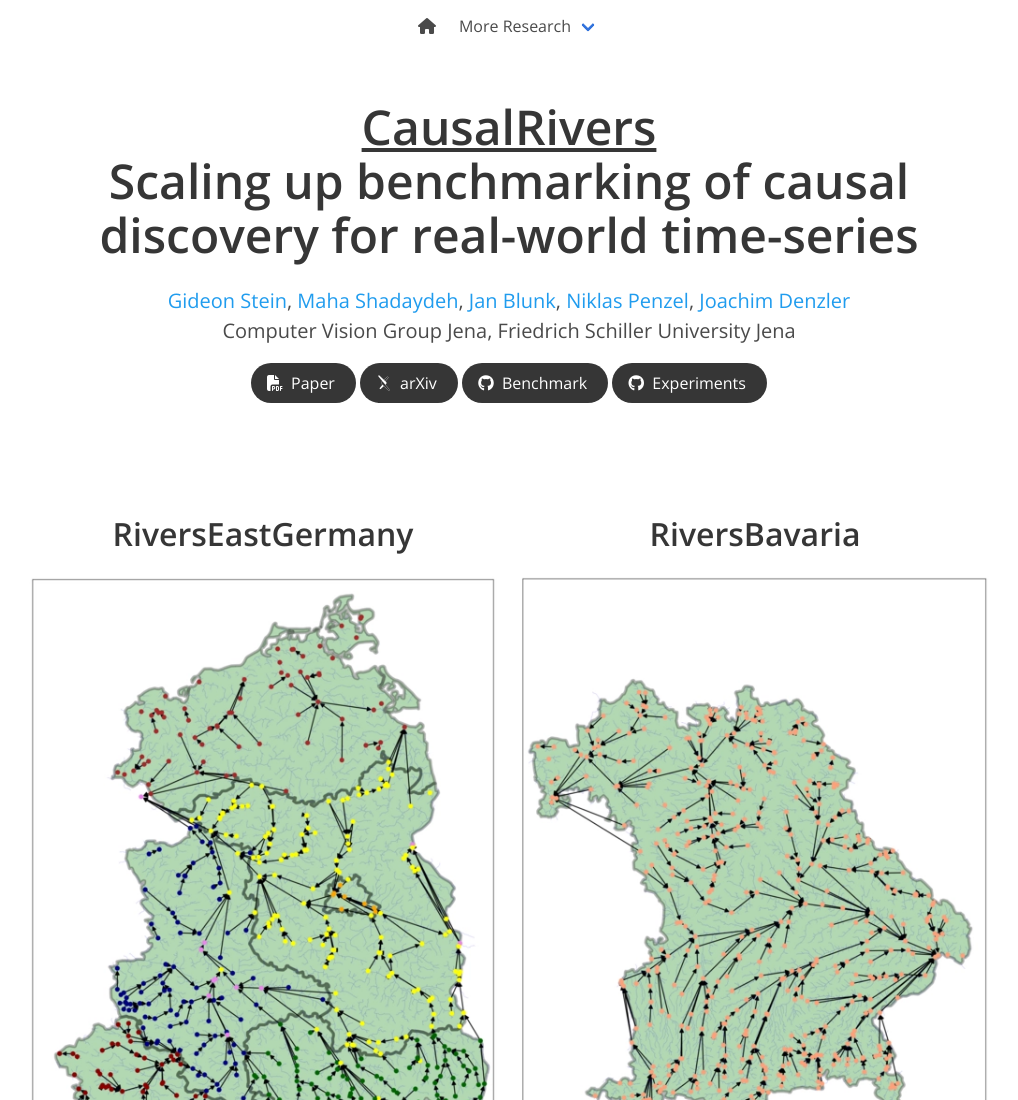
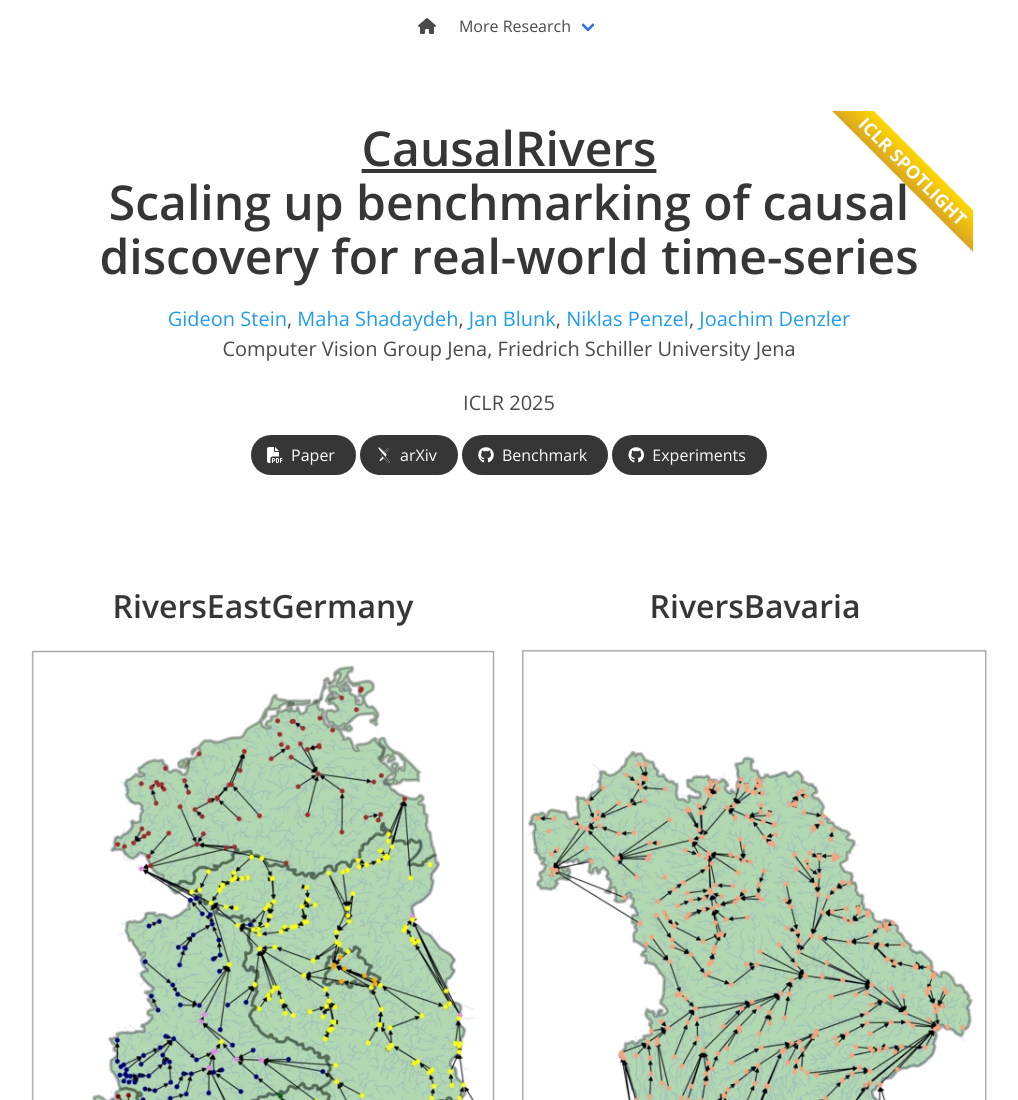
Before and after one commit to CausalRivers/CausalRivers.github.io, a plain HTML site: page index.html in a window 1280 px wide. Shown: the top 1100 px of the page, without its empty margins (131-1149 px from the left). Drawn offline with Linux system fonts and the light colour scheme; files whose address does not match are found by name.

Commit message:
Add badge :))

```diff
--- a/index.html
+++ b/index.html
@@ -63,7 +63,9 @@
       <div class="container is-max-desktop">
         <div class="columns is-centered">
           <div class="column has-text-centered">
-            <h1 class="title is-1 publication-title"><u>CausalRivers</u><br> Scaling up benchmarking of causal discovery for real-world time-series</h1>
+            <div class="spotbox spotlight">
+              <h1 class="title is-1 publication-title"><u>CausalRivers</u><br> Scaling up benchmarking of causal discovery for real-world time-series</h1>
+            </div>
             <div class="is-size-5 publication-authors">
               <span class="author-block">
                 <a href="https://github.com/Gideon-Stein">Gideon Stein</a>,</span>
@@ -79,10 +81,13 @@
                 <a href="https://scholar.google.de/citations?hl=en&user=bhpi3vgAAAAJ">Joachim Denzler</a>
               </span>
             </div>
-
             <div class="is-size-5 publication-authors">
               <span class="author-block">Computer Vision Group Jena, Friedrich Schiller University
                 Jena</span>
+            </div>
+            <br>
+            <div class="is-size-5 publication-authors is-dark is">
+              ICLR 2025
             </div>
 
             <div class="column has-text-centered">
--- a/static/css/index.css
+++ b/static/css/index.css
@@ -148,3 +148,37 @@ body {
 #interpolation-image-wrapper img {
   border-radius: 5px;
 }
+
+
+/* "Spotlight Badge */
+.spotbox {
+  width: 800x; height: auto;
+  position: relative;
+  border: 1px solid #FFF;
+  background: #FFF;
+  margin: 20px;
+  display: inline-block;
+}
+
+.spotlight:after {
+  content: "ICLR Spotlight";
+  z-index: 1;
+  overflow: hidden;
+  font-size: 18px;
+  font-weight: bold;
+  font-family: 'Open Sans', sans-serif;
+  /* border: 1px solid #000; */
+  color: #FFF;
+  text-transform: uppercase;
+  text-align: center;
+  line-height: 30px;
+  transform: rotate(45deg);
+  width: 200px;
+  display: block;
+  background: #DAA520;
+  background: linear-gradient(#FFD700 0%, #DAA520 100%);
+  box-shadow: 0 3px 10px -5px rgba(0, 0, 0, 1);
+  position: absolute;
+  top: 35px; right: -45px;
+  clip-path: polygon(200px 30px, 170px -0px, 30px -0px, 0px 30px, 10px 30px,  110px 30px)
+}
```
